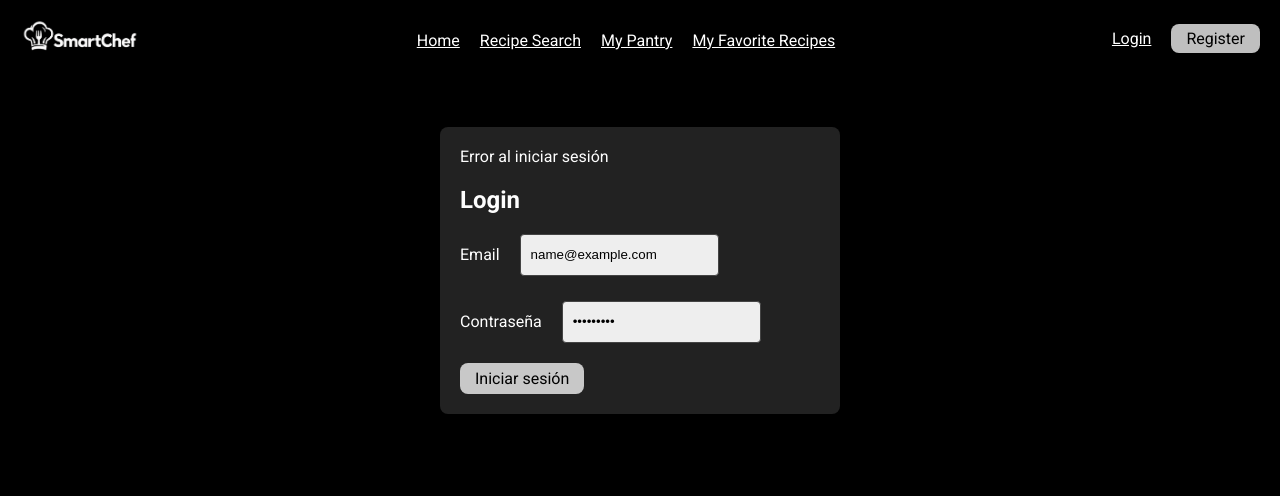
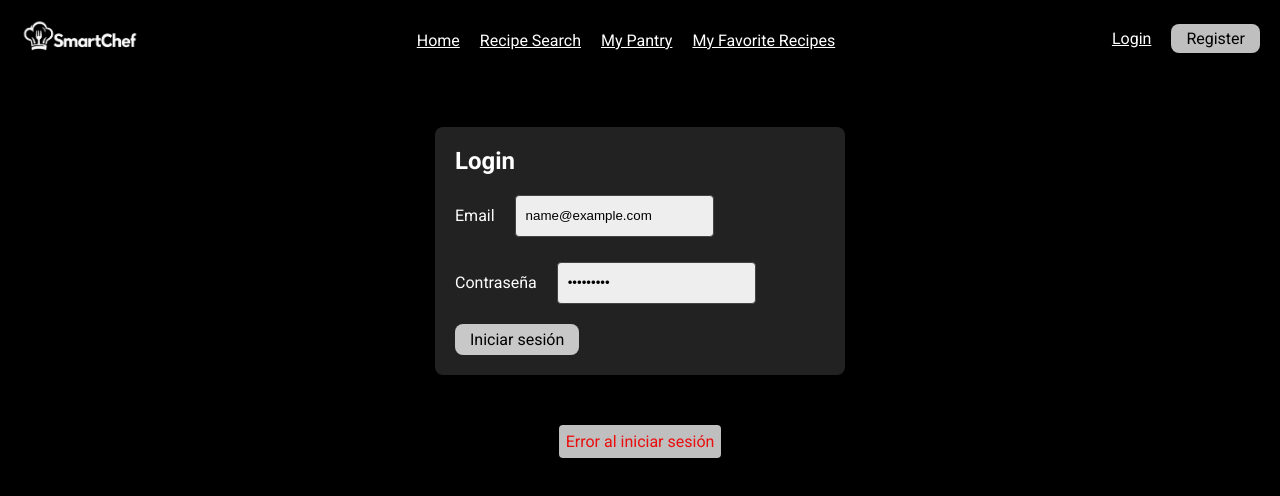
Before and after one commit to ExploreLibrary/smartchef, a React (Vite) app in the folder web/: page /login in a window 1280 px wide. Both pictures are taken after typing "name@example.com", "Sample123" into the empty fields and a click on the button "Iniciar sesión". Shown: the top 496 px of the page. Built offline with nearby package versions, Linux system fonts and the light colour scheme; no server answers.

Commit message:
login - form - ui

```diff
--- a/web/src/components/auth/login-form/login-form.jsx
+++ b/web/src/components/auth/login-form/login-form.jsx
@@ -42,13 +42,8 @@ function LoginForm() {
   };
 
   return (
+    <div className="login-form__container">
     <form onSubmit={handleSubmit(handleFormSubmit)} className="login-form">
-      {errors.root && (
-        <p className="text-red-600 text-sm bg-red-50 border border-red-200 rounded-lg px-3 py-2">
-          {errors.root.message}
-        </p>
-      )}
-
       <div className="login-form__header">
         <h4 className="login-form__title">Login</h4>
       </div>
@@ -71,7 +66,7 @@ function LoginForm() {
             placeholder="tu@email.com"
           />
           {errors.email && (
-            <p className="text-red-600 text-sm mt-1">{errors.email.message}</p>
+            <p className="login-form__email-error">{errors.email.message}</p>
           )}
         </div>
 
@@ -92,7 +87,7 @@ function LoginForm() {
             placeholder="••••••••"
           />
           {errors.password && (
-            <p className="text-red-600 text-sm mt-1">{errors.password.message}</p>
+            <p className="login-form__password-error">{errors.password.message}</p>
           )}
         </div>
       </div>
@@ -107,6 +102,12 @@ function LoginForm() {
         </button>
       </div>
     </form>
+    {errors.root && (
+    <p className="login-form__global-error">
+         {errors.root.message}
+    </p>
+    )}
+    </div>
   );
 }
 
--- a/web/src/index.css
+++ b/web/src/index.css
@@ -111,8 +111,22 @@ h1, h2, h3, h4, h5, h6 {
   margin-bottom: 40px;
 }
 
+.login-form__container {
+  display: flex;
+  flex-direction: column;
+  gap: 0;
+  align-items: center;
+}
+
+.login-form__global-error {
+  background: rgba(255, 255, 255, 0.75);
+  color: #eb0c0c;
+  padding: 7px;
+  border-radius: 4px;
+}
+
 .login-form {
-  max-width: 400px;
+  width: 410px;
   margin: 50px auto;
   padding: 20px;
   background-color: #222222;
@@ -120,6 +134,7 @@ h1, h2, h3, h4, h5, h6 {
   display: flex;
   flex-direction: column;
   gap: 20px;
+  position: relative;
 }
 
 .login-form__title {
@@ -146,6 +161,26 @@ h1, h2, h3, h4, h5, h6 {
   border-radius: 4px;
   padding: 20px 10px;
   line-height: 1.5;
+}
+
+.login-form__email-error {
+  position: absolute;
+  right: 0;
+  background: rgba(255, 255, 255, 0.75);
+  color: #eb0c0c;
+  padding: 7px;
+  transform: translateX(calc(100% - 70px));
+  border-radius: 4px;
+}
+
+.login-form__password-error {
+  position: absolute;
+  right: 0;
+  background: rgba(255, 255, 255, 0.75);
+  color: #eb0c0c;
+  padding: 7px;
+  transform: translateX(calc(100% - 70px));
+  border-radius: 4px;
 }
 
 .login-form__footer {
```
